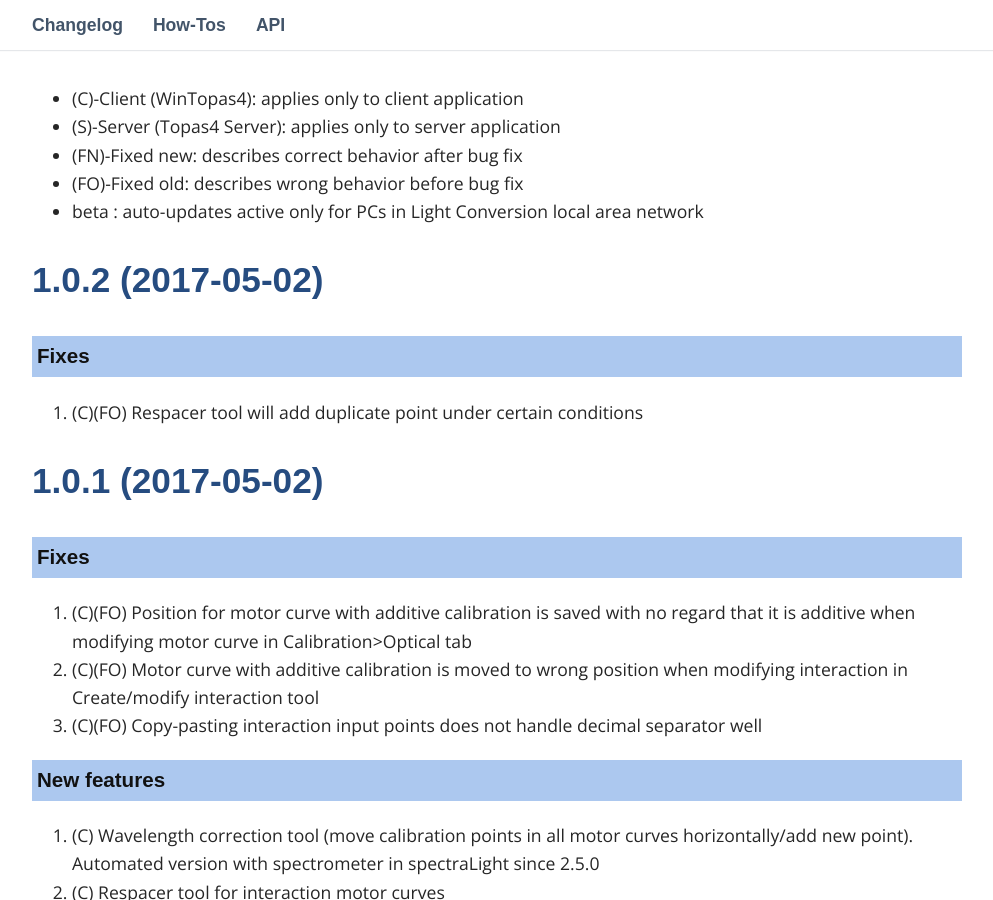
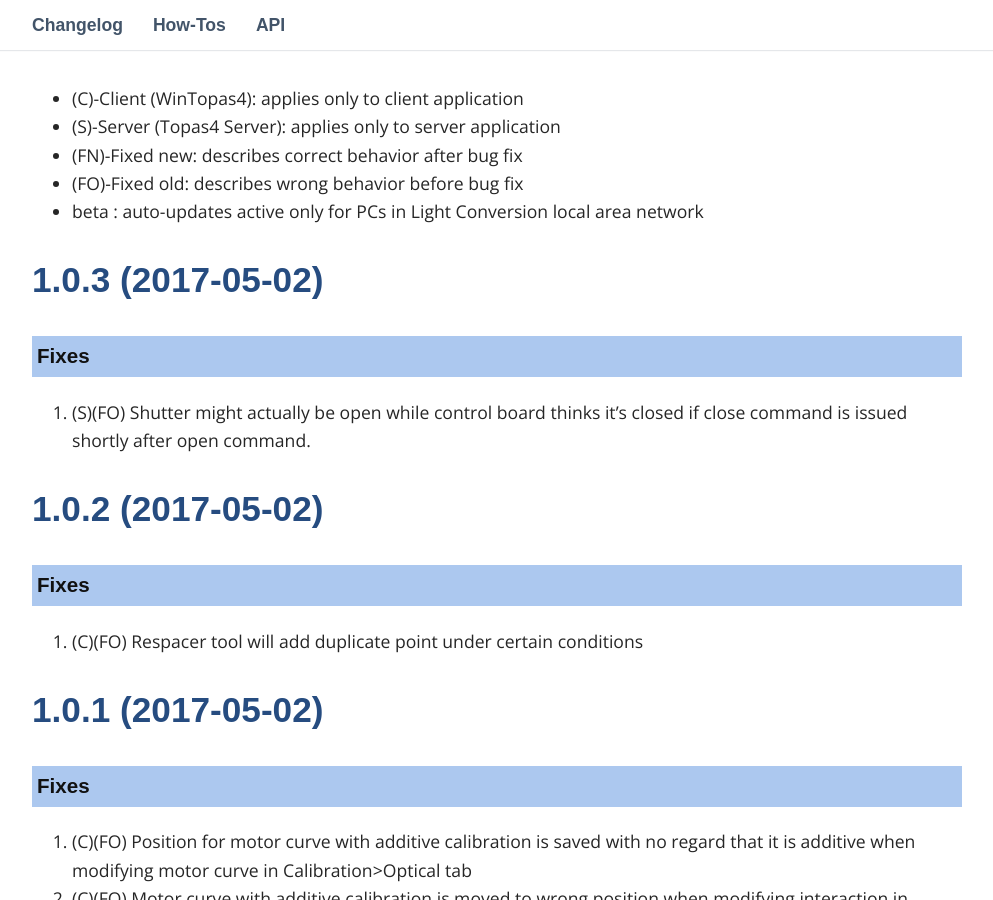
Before and after one commit to DomasM/Topas4InfoTemp00, a Jekyll site: the page built from _pages/03_changelog.md, in a window 1280 px wide and 900 px high, scrolled down 469 px. Shown: the whole window, without its empty margins (143-1136 px from the left). Built offline with Jekyll 4.4.1, drawn with Linux system fonts in a browser that asks for light colours; some web fonts are replaced; comment, search, counter and statistics services are not loaded.

Commit message:
1.0.3 release

```diff
--- a/_pages/03_changelog.md
+++ b/_pages/03_changelog.md
@@ -16,6 +16,15 @@ permalink: /changelog/
 * (FN)-Fixed new: describes correct behavior after bug fix
 * (FO)-Fixed old: describes wrong behavior before bug fix
 * beta : auto-updates active only for PCs in Light Conversion local area network
+
+
+
+## 1.0.3 (2017-05-02)
+
+### Fixes
+
+1. (S)(FO) Shutter might actually be open while control board thinks it's closed if close command is issued shortly after open command.
+
 
 
 ## 1.0.2 (2017-05-02)
```
